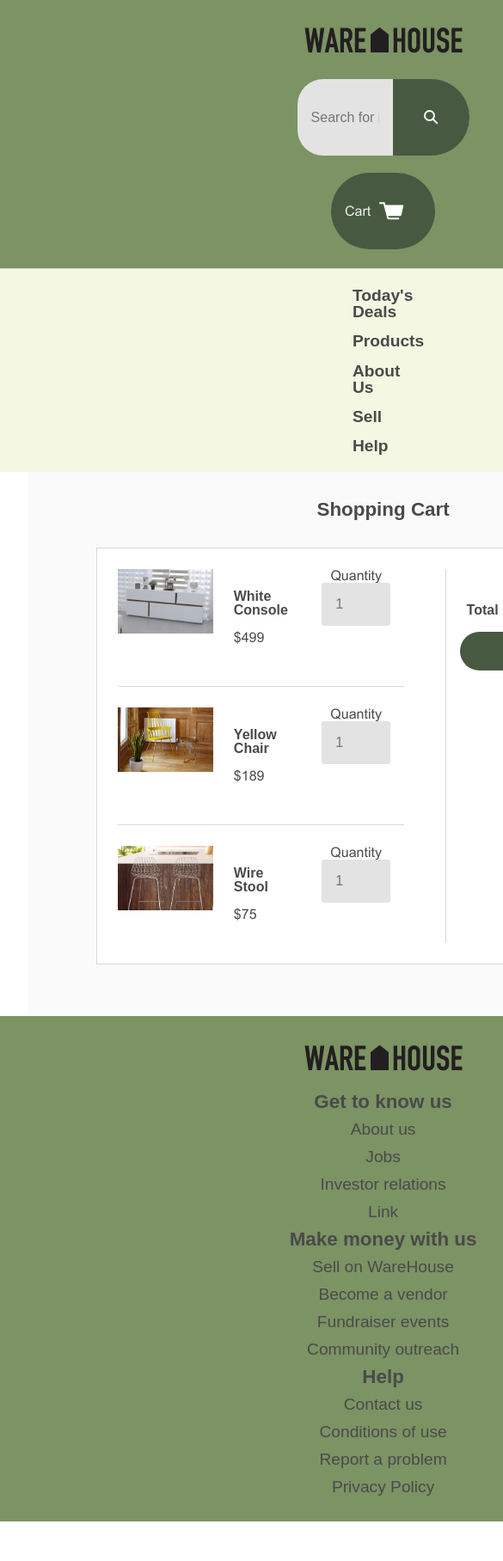
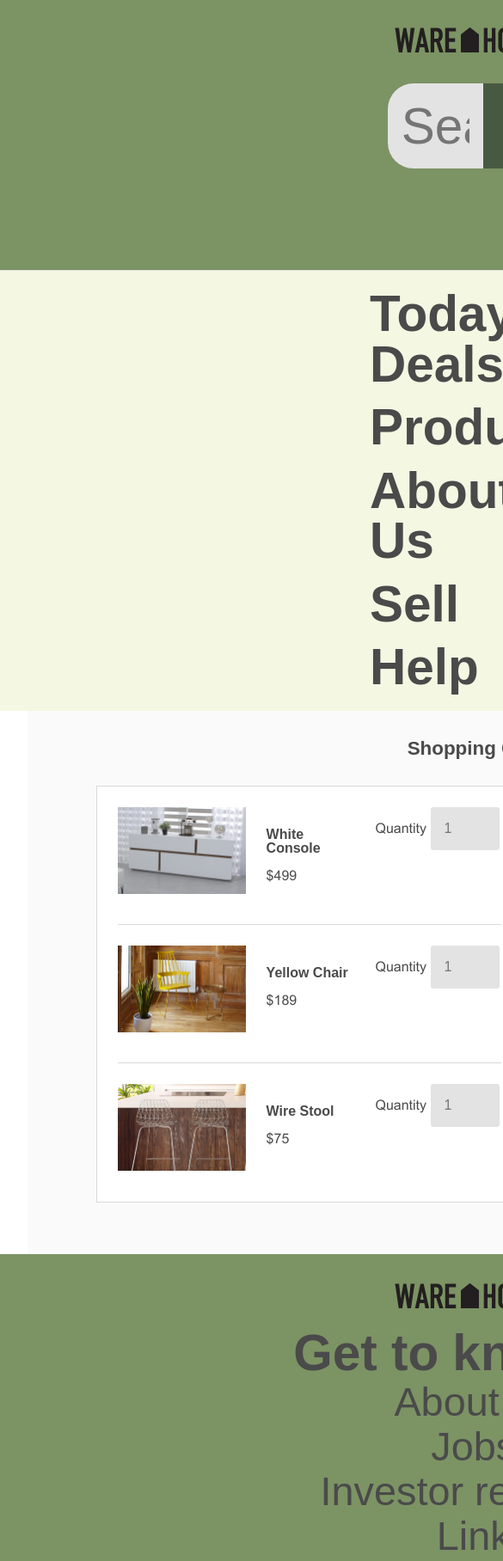
Before and after one commit to AnnieTaylorCHEN/WareHouse, a plain HTML site: page annietaylorchen-warehouse-project/cart.html in a window 390 px wide. Shown: the top 1816 px of the page at 86% size, 585 px wide, since content can reach past the window. Before the commit the page ends 1770 px from the top, so only its background shows below. Drawn offline with Linux system fonts and the light colour scheme; a web font is replaced by a local one.

Commit message:
Edit to be responsive.

```diff
--- a/annietaylorchen-warehouse-project/cart.html
+++ b/annietaylorchen-warehouse-project/cart.html
@@ -1,6 +1,7 @@
 <!DOCTYPE html>
 <html>
 <head>
+  <meta name="viewport" content="width=device-width, initial-scale=1">
   <title>WareHouse</title>
   <link rel="stylesheet" type="text/css" href="resources/css/reset.css">
   <link rel="stylesheet" type="text/css" href="resources/css/base.css">
--- a/annietaylorchen-warehouse-project/resources/css/base.css
+++ b/annietaylorchen-warehouse-project/resources/css/base.css
@@ -25,6 +25,16 @@
   font-weight: 700;
   src: local('Montserrat Bold'), local('Montserrat-Bold'), url(https://fonts.gstatic.com/s/montserrat/v12/JTURjIg1_i6t8kCHKm45_dJE3gnD_g.woff2) format('woff2');
   unicode-range: U+0000-00FF, U+0131, U+0152-0153, U+02BB-02BC, U+02C6, U+02DA, U+02DC, U+2000-206F, U+2074, U+20AC, U+2122, U+2191, U+2193, U+2212, U+2215, U+FEFF, U+FFFD;
+}
+
+@viewport{
+  zoom: 1.0;
+  width: extend-to-zoom;
+}
+
+@-ms-viewport{
+  width: extend-to-zoom;
+  zoom: 1.0;
 }
 
 /* Site-Wide Styles */
@@ -280,39 +290,50 @@ nav a:visted {
   color: hsla(0, 0%, 29%, 1);
 }
 
-@media only screen and (max-width: 1100px) {
+@media only screen and (max-width: 1024px) {
+
+  nav a {
+    padding: 0 20px;
+  }
+}
+
+@media only screen and (max-width: 700px) {
+
   header {
     grid-template-columns: 1fr;
     justify-items: center;
   }
 
-  header img {
+  header img{
     padding: 20px;
+
   }
 
   .search-bar {
-    margin: 10px;
+    margin: 15px;
+    font-size: 15vw;
   }
 
   .cart {
-    justify-self: auto;
-    margin: 10px;
+    justify-self: end;
+    margin: 15px;
+
+    }
+
+  a .cart, .button {
+    padding: 0 100px;
+    font-size: 10vw;
   }
-
-  nav a {
-    margin: 0 10px;
-  }
-}
-
-@media only screen and (max-width: 700px) {
-    header img{
-      padding: 20px;
-    }
 
   nav {
     grid-template-columns: 1fr;
     grid-row-gap: 15px;
     justify-items: start;
+  }
+
+  nav a {
+    margin: 0 10px;
+    font-size: 15vw;
   }
 
 }
@@ -375,6 +396,8 @@ footer a {
     padding-top: 10px;
     padding-bottom: 20px;
   }
+
+
 }
 
 @media only screen and (max-width: 490px) {
@@ -389,4 +412,14 @@ footer a {
     padding-top: 10px;
     padding-bottom: 20px;
   }
+
+  .links h4 {
+    font-size: 15vw;
+    padding: 15px;
+  }
+
+ footer a {
+    font-size: 12vw;
+    padding: 10px;
+  }
 }
```
Also changed, not shown: annietaylorchen-warehouse-project/about.html (+1 -0 lines), annietaylorchen-warehouse-project/chairs.html (+1 -0 lines), annietaylorchen-warehouse-project/deals.html (+1 -0 lines), annietaylorchen-warehouse-project/index.html (+1 -0 lines), annietaylorchen-warehouse-project/jobs.html (+1 -0 lines), annietaylorchen-warehouse-project/living.html (+1 -0 lines), annietaylorchen-warehouse-project/products.html (+1 -0 lines), annietaylorchen-warehouse-project/resources/css/about.css (+4 -5 lines), annietaylorchen-warehouse-project/sell.html (+1 -0 lines), annietaylorchen-warehouse-project/sofas.html (+1 -0 lines), annietaylorchen-warehouse-project/tables.html (+1 -0 lines).
